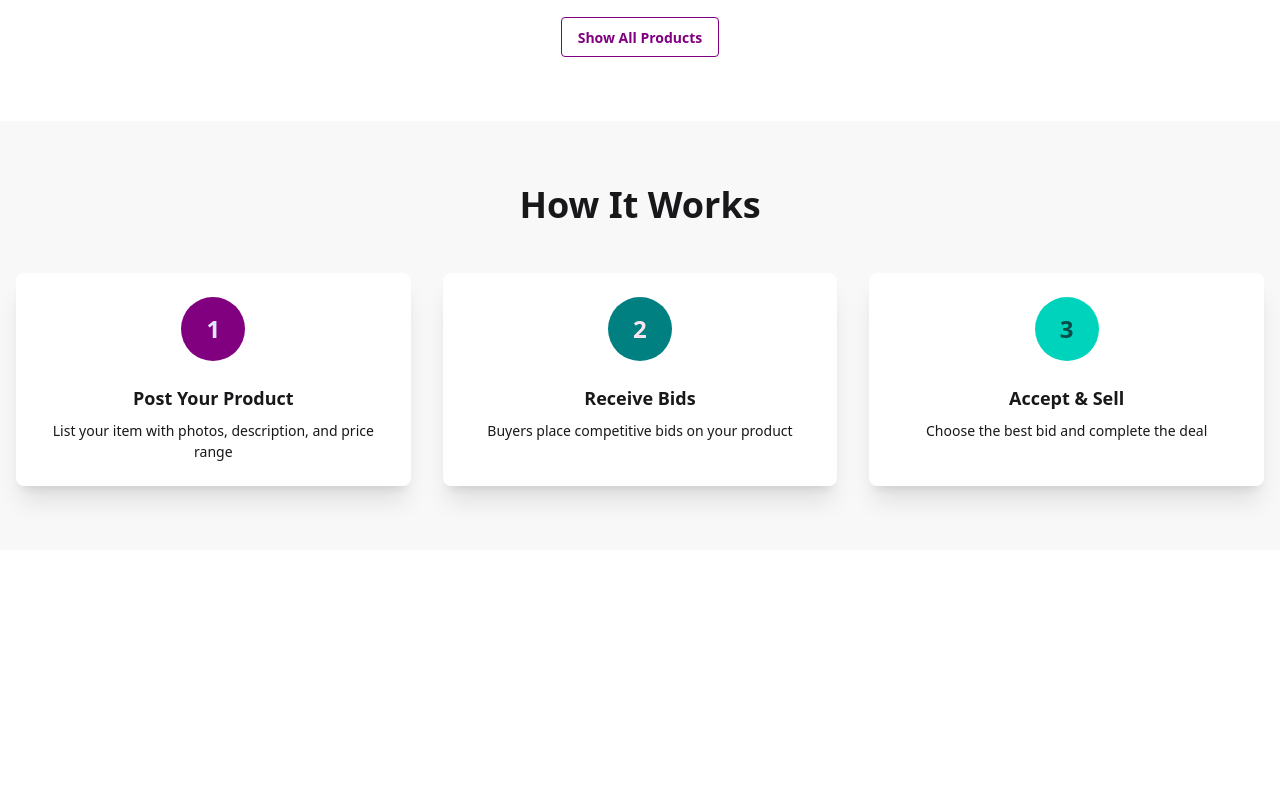
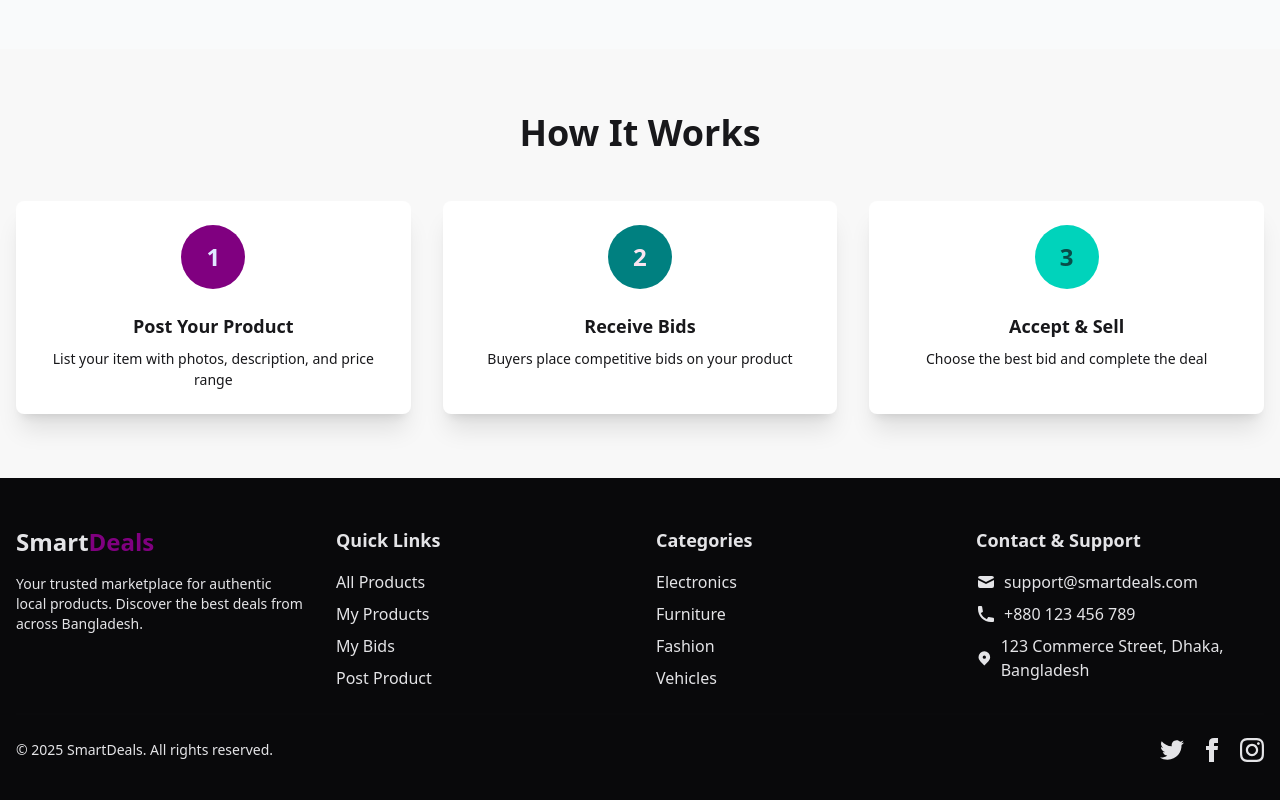
Before and after one commit to mobassirrehman/smart-deals-client-interceptor-02, a React (Vite) app: page / in a window 1280 px wide. Shown: the part 916-1716 px from the top of the page. Before the commit the page ends 1466 px from the top, so only its background shows below. Built offline with nearby package versions, Linux system fonts and the light colour scheme; no server answers.

Commit message:
add light background, navbar styling, and footer component

```diff
--- /dev/null
+++ b/src/components/Footer/Footer.jsx
@@ -0,0 +1,150 @@
+import React from "react";
+import { Link } from "react-router";
+
+const Footer = () => {
+  return (
+    <footer className="bg-neutral text-neutral-content">
+      <div className="container mx-auto px-4 py-12">
+        <div className="grid grid-cols-1 md:grid-cols-4 gap-8">
+          <div>
+            <h3 className="text-2xl font-bold mb-4">
+              Smart<span className="text-primary">Deals</span>
+            </h3>
+            <p className="text-sm">
+              Your trusted marketplace for authentic local products. Discover
+              the best deals from across Bangladesh.
+            </p>
+          </div>
+
+          <div>
+            <h4 className="font-bold text-lg mb-4">Quick Links</h4>
+            <ul className="space-y-2">
+              <li>
+                <Link to="/allproducts" className="link link-hover">
+                  All Products
+                </Link>
+              </li>
+              <li>
+                <Link to="/myProducts" className="link link-hover">
+                  My Products
+                </Link>
+              </li>
+              <li>
+                <Link to="/myBids" className="link link-hover">
+                  My Bids
+                </Link>
+              </li>
+              <li>
+                <Link to="/createAProduct" className="link link-hover">
+                  Post Product
+                </Link>
+              </li>
+            </ul>
+          </div>
+
+          <div>
+            <h4 className="font-bold text-lg mb-4">Categories</h4>
+            <ul className="space-y-2">
+              <li>
+                <a className="link link-hover">Electronics</a>
+              </li>
+              <li>
+                <a className="link link-hover">Furniture</a>
+              </li>
+              <li>
+                <a className="link link-hover">Fashion</a>
+              </li>
+              <li>
+                <a className="link link-hover">Vehicles</a>
+              </li>
+            </ul>
+          </div>
+
+          <div>
+            <h4 className="font-bold text-lg mb-4">Contact & Support</h4>
+            <ul className="space-y-2">
+              <li className="flex items-center gap-2">
+                <svg
+                  xmlns="http://www.w3.org/2000/svg"
+                  className="h-5 w-5"
+                  viewBox="0 0 20 20"
+                  fill="currentColor"
+                >
+                  <path d="M2.003 5.884L10 9.882l7.997-3.998A2 2 0 0016 4H4a2 2 0 00-1.997 1.884z" />
+                  <path d="M18 8.118l-8 4-8-4V14a2 2 0 002 2h12a2 2 0 002-2V8.118z" />
+                </svg>
+                support@smartdeals.com
+              </li>
+              <li className="flex items-center gap-2">
+                <svg
+                  xmlns="http://www.w3.org/2000/svg"
+                  className="h-5 w-5"
+                  viewBox="0 0 20 20"
+                  fill="currentColor"
+                >
+                  <path d="M2 3a1 1 0 011-1h2.153a1 1 0 01.986.836l.74 4.435a1 1 0 01-.54 1.06l-1.548.773a11.037 11.037 0 006.105 6.105l.774-1.548a1 1 0 011.059-.54l4.435.74a1 1 0 01.836.986V17a1 1 0 01-1 1h-2C7.82 18 2 12.18 2 5V3z" />
+                </svg>
+                +880 123 456 789
+              </li>
+              <li className="flex items-center gap-2">
+                <svg
+                  xmlns="http://www.w3.org/2000/svg"
+                  className="h-5 w-5"
+                  viewBox="0 0 20 20"
+                  fill="currentColor"
+                >
+                  <path
+                    fillRule="evenodd"
+                    d="M5.05 4.05a7 7 0 119.9 9.9L10 18.9l-4.95-4.95a7 7 0 010-9.9zM10 11a2 2 0 100-4 2 2 0 000 4z"
+                    clipRule="evenodd"
+                  />
+                </svg>
+                123 Commerce Street, Dhaka, Bangladesh
+              </li>
+            </ul>
+          </div>
+        </div>
+
+        <div className="divider"></div>
+
+        <div className="flex flex-col md:flex-row justify-between items-center gap-4">
+          <p className="text-sm">© 2025 SmartDeals. All rights reserved.</p>
+          <div className="flex gap-4">
+            <a href="#" className="link link-hover">
+              <svg
+                xmlns="http://www.w3.org/2000/svg"
+                className="h-6 w-6"
+                fill="currentColor"
+                viewBox="0 0 24 24"
+              >
+                <path d="M24 4.557c-.883.392-1.832.656-2.828.775 1.017-.609 1.798-1.574 2.165-2.724-.951.564-2.005.974-3.127 1.195-.897-.957-2.178-1.555-3.594-1.555-3.179 0-5.515 2.966-4.797 6.045-4.091-.205-7.719-2.165-10.148-5.144-1.29 2.213-.669 5.108 1.523 6.574-.806-.026-1.566-.247-2.229-.616-.054 2.281 1.581 4.415 3.949 4.89-.693.188-1.452.232-2.224.084.626 1.956 2.444 3.379 4.6 3.419-2.07 1.623-4.678 2.348-7.29 2.04 2.179 1.397 4.768 2.212 7.548 2.212 9.142 0 14.307-7.721 13.995-14.646.962-.695 1.797-1.562 2.457-2.549z" />
+              </svg>
+            </a>
+            <a href="#" className="link link-hover">
+              <svg
+                xmlns="http://www.w3.org/2000/svg"
+                className="h-6 w-6"
+                fill="currentColor"
+                viewBox="0 0 24 24"
+              >
+                <path d="M9 8h-3v4h3v12h5v-12h3.642l.358-4h-4v-1.667c0-.955.192-1.333 1.115-1.333h2.885v-5h-3.808c-3.596 0-5.192 1.583-5.192 4.615v3.385z" />
+              </svg>
+            </a>
+            <a href="#" className="link link-hover">
+              <svg
+                xmlns="http://www.w3.org/2000/svg"
+                className="h-6 w-6"
+                fill="currentColor"
+                viewBox="0 0 24 24"
+              >
+                <path d="M12 2.163c3.204 0 3.584.012 4.85.07 3.252.148 4.771 1.691 4.919 4.919.058 1.265.069 1.645.069 4.849 0 3.205-.012 3.584-.069 4.849-.149 3.225-1.664 4.771-4.919 4.919-1.266.058-1.644.07-4.85.07-3.204 0-3.584-.012-4.849-.07-3.26-.149-4.771-1.699-4.919-4.92-.058-1.265-.07-1.644-.07-4.849 0-3.204.013-3.583.07-4.849.149-3.227 1.664-4.771 4.919-4.919 1.266-.057 1.645-.069 4.849-.069zm0-2.163c-3.259 0-3.667.014-4.947.072-4.358.2-6.78 2.618-6.98 6.98-.059 1.281-.073 1.689-.073 4.948 0 3.259.014 3.668.072 4.948.2 4.358 2.618 6.78 6.98 6.98 1.281.058 1.689.072 4.948.072 3.259 0 3.668-.014 4.948-.072 4.354-.2 6.782-2.618 6.979-6.98.059-1.28.073-1.689.073-4.948 0-3.259-.014-3.667-.072-4.947-.196-4.354-2.617-6.78-6.979-6.98-1.281-.059-1.69-.073-4.949-.073zm0 5.838c-3.403 0-6.162 2.759-6.162 6.162s2.759 6.163 6.162 6.163 6.162-2.759 6.162-6.163c0-3.403-2.759-6.162-6.162-6.162zm0 10.162c-2.209 0-4-1.79-4-4 0-2.209 1.791-4 4-4s4 1.791 4 4c0 2.21-1.791 4-4 4zm6.406-11.845c-.796 0-1.441.645-1.441 1.44s.645 1.44 1.441 1.44c.795 0 1.439-.645 1.439-1.44s-.644-1.44-1.439-1.44z" />
+              </svg>
+            </a>
+          </div>
+        </div>
+      </div>
+    </footer>
+  );
+};
+
+export default Footer;
--- a/src/components/LatestProducts/LatestProducts.jsx
+++ b/src/components/LatestProducts/LatestProducts.jsx
@@ -1,23 +1,103 @@
 import React, { useState, useEffect } from "react";
-import Product from "../Product/Product";
+import { Link } from "react-router";
 
 const LatestProducts = () => {
   const [products, setProducts] = useState([]);
+  const [loading, setLoading] = useState(true);
 
   useEffect(() => {
     fetch("http://localhost:3000/latest-products")
       .then((res) => res.json())
-      .then((data) => setProducts(data));
+      .then((data) => {
+        setProducts(data);
+        setLoading(false);
+      })
+      .catch((error) => {
+        console.error("Error fetching products:", error);
+        setLoading(false);
+      });
   }, []);
 
-  return (
-    <div>
-      <h2 className="text-5xl">Recent Products</h2>
-      <div className="grid grid-cols-1 md:grid-cols-3 lg:grid-cols-4 gap-4 mt-6">
-        {products.map((product) => (
-          <Product key={product._id} product={product}></Product>
+  const handleImageError = (e) => {
+    e.target.src = "https://via.placeholder.com/400x300?text=No+Image";
+  };
+
+  if (loading) {
+    return (
+      <div className="grid grid-cols-1 sm:grid-cols-2 lg:grid-cols-3 xl:grid-cols-4 gap-6">
+        {[...Array(5)].map((_, index) => (
+          <div key={index} className="card bg-base-100 shadow-xl">
+            <div className="skeleton h-48 w-full"></div>
+            <div className="card-body">
+              <div className="skeleton h-6 w-3/4 mb-2"></div>
+              <div className="skeleton h-4 w-1/2 mb-4"></div>
+              <div className="skeleton h-10 w-full"></div>
+            </div>
+          </div>
         ))}
       </div>
+    );
+  }
+
+  return (
+    <div className="grid grid-cols-1 sm:grid-cols-2 lg:grid-cols-3 xl:grid-cols-4 gap-6">
+      {products.map((product) => (
+        <div
+          key={product._id}
+          className="card bg-base-100 shadow-xl hover:shadow-2xl transition-shadow duration-300"
+        >
+          <figure className="px-4 pt-4">
+            <img
+              src={product.image}
+              alt={product.title}
+              className="rounded-xl h-48 w-full object-cover"
+              onError={handleImageError}
+            />
+          </figure>
+          <div className="card-body p-4">
+            <div className="badge badge-primary badge-sm">
+              {product.category}
+            </div>
+            <h2 className="card-title text-lg">{product.title}</h2>
+            <div className="text-sm text-gray-600">
+              <p className="font-semibold text-primary">
+                ${product.price_min} - ${product.price_max}
+              </p>
+              <p className="flex items-center gap-1 mt-1">
+                <svg
+                  xmlns="http://www.w3.org/2000/svg"
+                  className="h-4 w-4"
+                  fill="none"
+                  viewBox="0 0 24 24"
+                  stroke="currentColor"
+                >
+                  <path
+                    strokeLinecap="round"
+                    strokeLinejoin="round"
+                    strokeWidth={2}
+                    d="M17.657 16.657L13.414 20.9a1.998 1.998 0 01-2.827 0l-4.244-4.243a8 8 0 1111.314 0z"
+                  />
+                  <path
+                    strokeLinecap="round"
+                    strokeLinejoin="round"
+                    strokeWidth={2}
+                    d="M15 11a3 3 0 11-6 0 3 3 0 016 0z"
+                  />
+                </svg>
+                {product.location}
+              </p>
+            </div>
+            <div className="card-actions justify-end mt-2">
+              <Link
+                to={`/productDetails/${product._id}`}
+                className="btn btn-primary btn-sm"
+              >
+                View Details
+              </Link>
+            </div>
+          </div>
+        </div>
+      ))}
     </div>
   );
 };
--- a/src/components/Navbar/Navbar.jsx
+++ b/src/components/Navbar/Navbar.jsx
@@ -34,7 +34,7 @@ const Navbar = () => {
   );
 
   return (
-    <div className="navbar bg-base-100 shadow-sm sticky top-0 z-50">
+    <div className="navbar bg-white shadow-md sticky top-0 z-50">
       <div className="navbar-start">
         <div className="dropdown">
           <div tabIndex={0} role="button" className="btn btn-ghost lg:hidden">
--- a/src/index.css
+++ b/src/index.css
@@ -6,3 +6,9 @@
   --color-primary: purple;
   --color-secondary: teal;
 }
+
+@layer base {
+  body {
+    @apply bg-gray-50;
+  }
+}
--- a/src/layouts/RootLayout.jsx
+++ b/src/layouts/RootLayout.jsx
@@ -1,12 +1,14 @@
 import React from "react";
 import { Outlet } from "react-router";
 import Navbar from "../components/Navbar/Navbar";
+import Footer from "../components/Footer/Footer";
 
 const RootLayout = () => {
   return (
     <div>
       <Navbar></Navbar>
       <Outlet></Outlet>
+      <Footer></Footer>
     </div>
   );
 };
```
